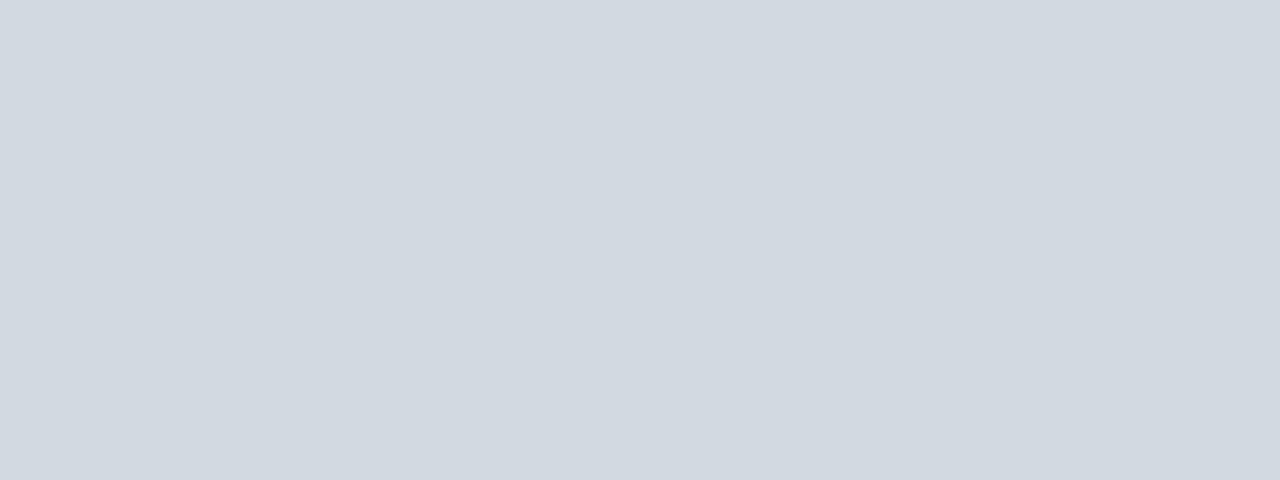
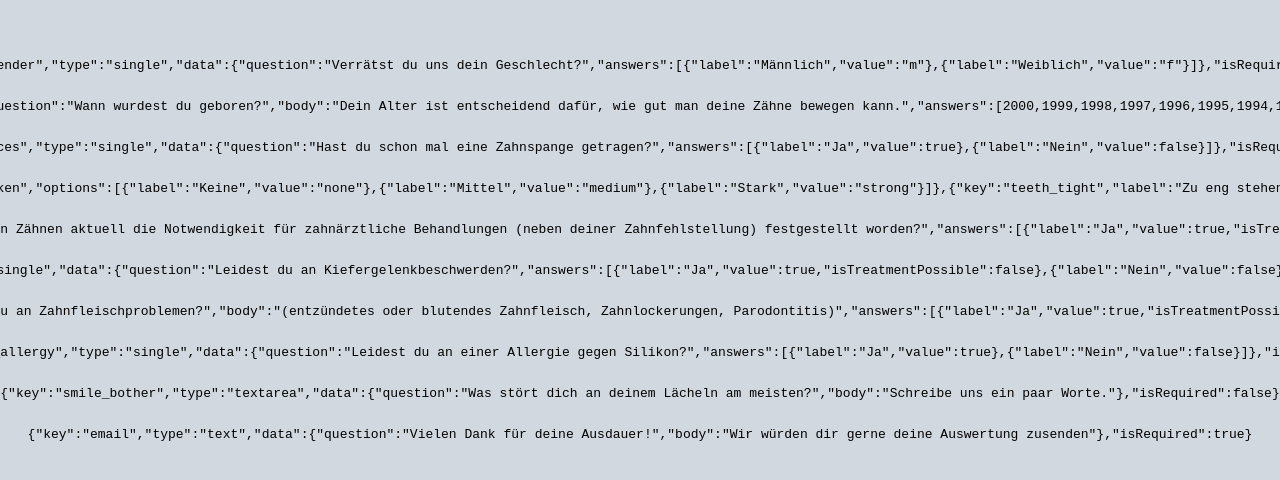
Before and after one commit to ipochinskiy/questionnaire, a React (Create React App) app: page / in a window 1280 px wide. Shown: the part 150-630 px from the top of the page. Built offline with nearby package versions, Linux system fonts and the light colour scheme.

Commit message:
display question list in basic question panels

```diff
--- /dev/null
+++ b/src/Panel.js
@@ -0,0 +1,15 @@
+import React, { Component } from 'react';
+import './Panel.scss';
+
+class Panel extends Component {
+    render() {
+        const { question = {} } = this.props;
+        return (
+            <pre className="Panel">
+                {JSON.stringify(question)}
+            </pre>
+        );
+    }
+}
+
+export default Panel;
--- /dev/null
+++ b/src/Panel.scss
@@ -0,0 +1,4 @@
+@import './colors.scss';
+
+.Panel {
+}
--- a/src/Questionnaire.js
+++ b/src/Questionnaire.js
@@ -1,6 +1,7 @@
 import React, { Component } from 'react';
 import { connect } from 'react-redux';
 import { appLoaded } from './actions';
+import Panel from './Panel';
 import './Questionnaire.scss';
 
 export class Questionnaire extends Component {
@@ -10,8 +11,12 @@ export class Questionnaire extends Component {
     }
 
     render() {
+        const { questionList = [] } = this.props;
         return (
-            <div className="Questionnaire">
+            <div className='Questionnaire'>
+                {questionList.map(q =>
+                    <Panel key={q.key} question={q} />
+                )}
             </div>
         );
     }
@@ -19,6 +24,7 @@ export class Questionnaire extends Component {
 
 const mapStateToProps = state => {
     return {
+        questionList: state.questionList,
     };
 };
 
--- a/src/Questionnaire.scss
+++ b/src/Questionnaire.scss
@@ -6,6 +6,7 @@ $content-padding: 20px;
     display: flex;
     justify-content: center;
     align-items: center;
+    flex-direction: column;
 
     width: calc(100% - #{$content-padding * 2});
     height: calc(100vh - #{$content-padding * 2});
@@ -13,4 +14,6 @@ $content-padding: 20px;
     background-color: $neutral1-l1;
 
     padding: $content-padding;
+    overflow-x: hidden;
+    overflow-y: auto;
 }
```
Also changed, not shown: 2 other files (tests, documents, lock files or other folders).
